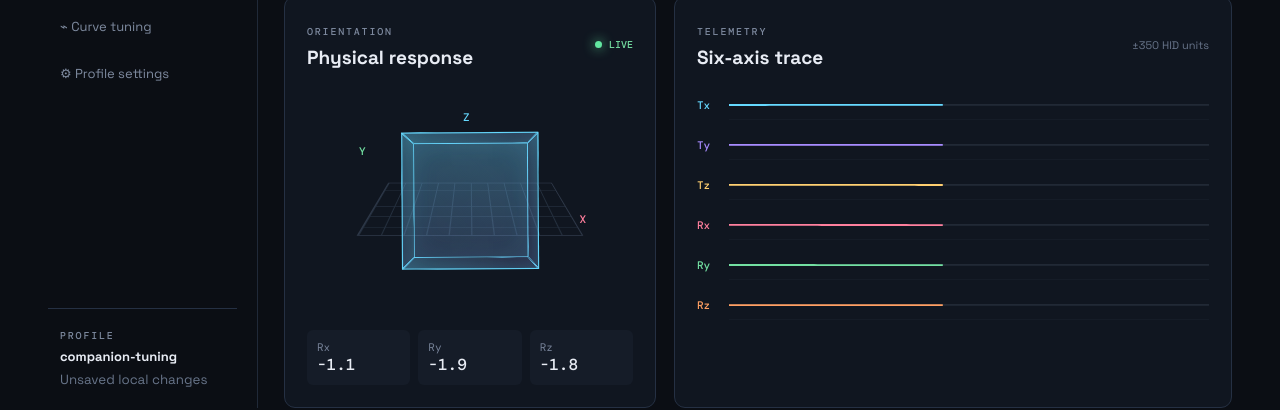
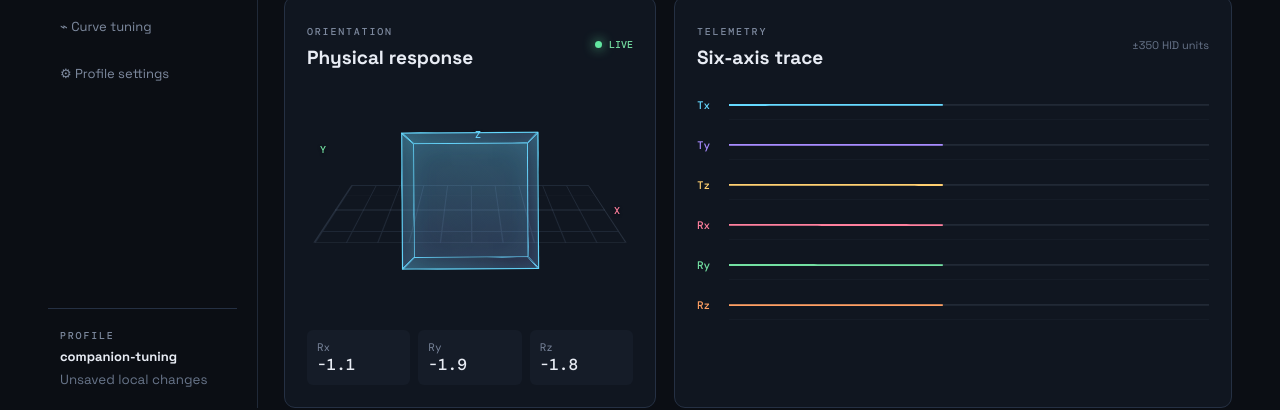
Before and after one commit to jonathanlaf/cad-mouse-mk2-companion-app, a React (Vite) app: page / in a window 1280 px wide. Shown: the part 283-693 px from the top of the page. Built offline with nearby package versions, Linux system fonts and the light colour scheme.

Commit message:
Refine cube floor and axis reference design

```diff
--- a/src/App.tsx
+++ b/src/App.tsx
@@ -1,6 +1,7 @@
 import { useEffect, useMemo, useState } from "react";
 import "./App.css";
 import "./layout.css";
+import "./reference.css";
 
 type Axis = "Tx" | "Ty" | "Tz" | "Rx" | "Ry" | "Rz";
 type Sample = { time: number; values: Record<Axis, number> };
--- /dev/null
+++ b/src/reference.css
@@ -0,0 +1 @@
+.cube-stage .axis-reference{width:100%;height:100%;left:0;top:0;transform:none;z-index:0;overflow:hidden}.cube-stage .plane-grid{left:50%;top:54%;width:270px;height:130px;opacity:.34;transform:translate(-50%,-50%) perspective(420px) rotateX(64deg);border:1px solid #52627a;border-radius:2px;background-size:27px 27px;background-image:linear-gradient(#3c4c63 1px,transparent 1px),linear-gradient(90deg,#3c4c63 1px,transparent 1px)}.cube-stage .axis-reference:after{content:"";position:absolute;left:50%;top:54%;width:270px;height:1px;background:#52627a;opacity:.35;transform:translate(-50%,-50%)}.cube-stage .axis-reference span{font-size:10px;text-shadow:0 1px 3px #0b0e14}.cube-stage .axis-x{right:calc(50% - 150px);top:54%;transform:translateY(-50%)}.cube-stage .axis-y{left:calc(50% - 150px);top:calc(54% - 67px)}.cube-stage .axis-z{left:calc(50% + 5px);top:calc(54% - 82px)}
```
